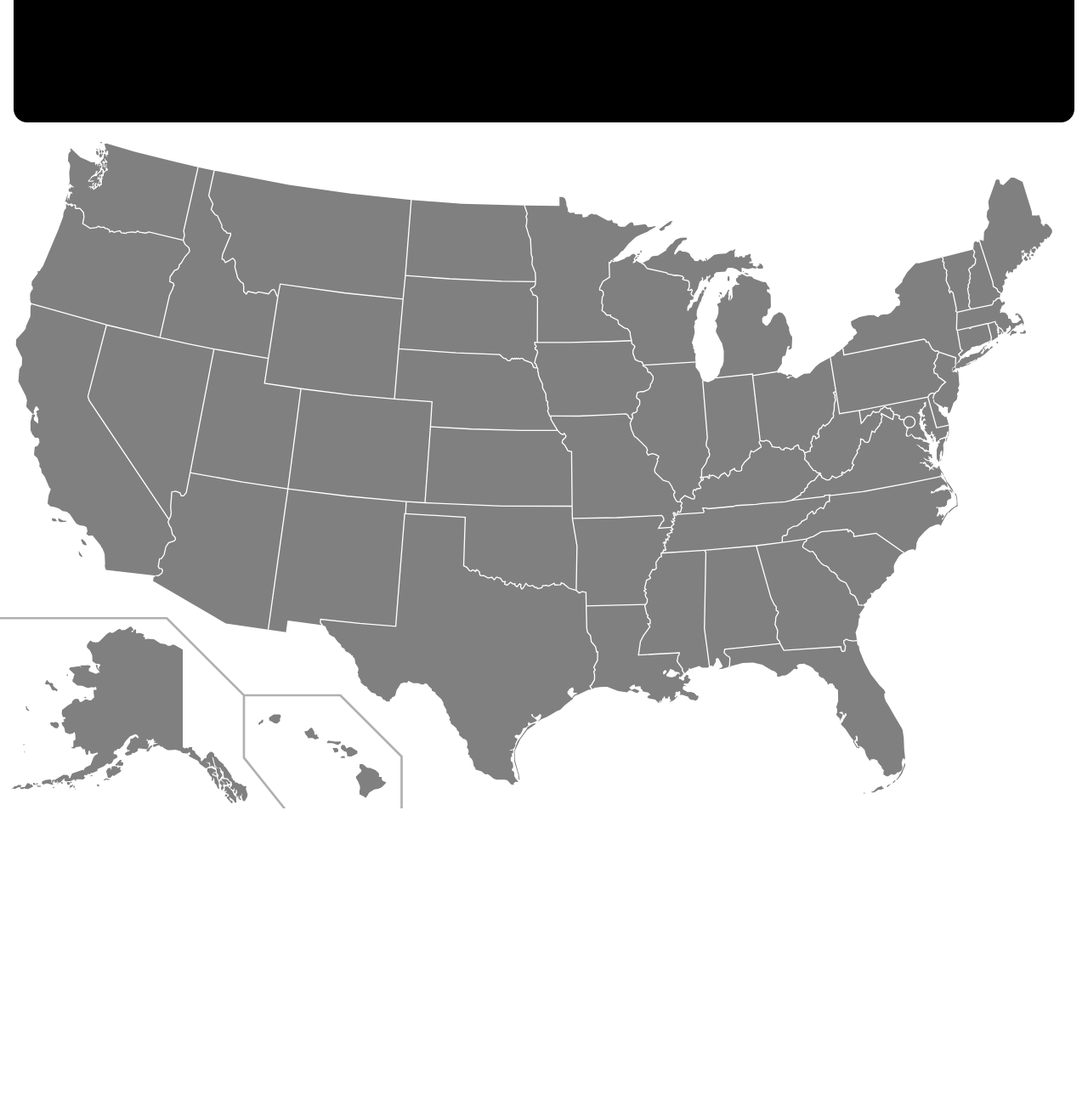
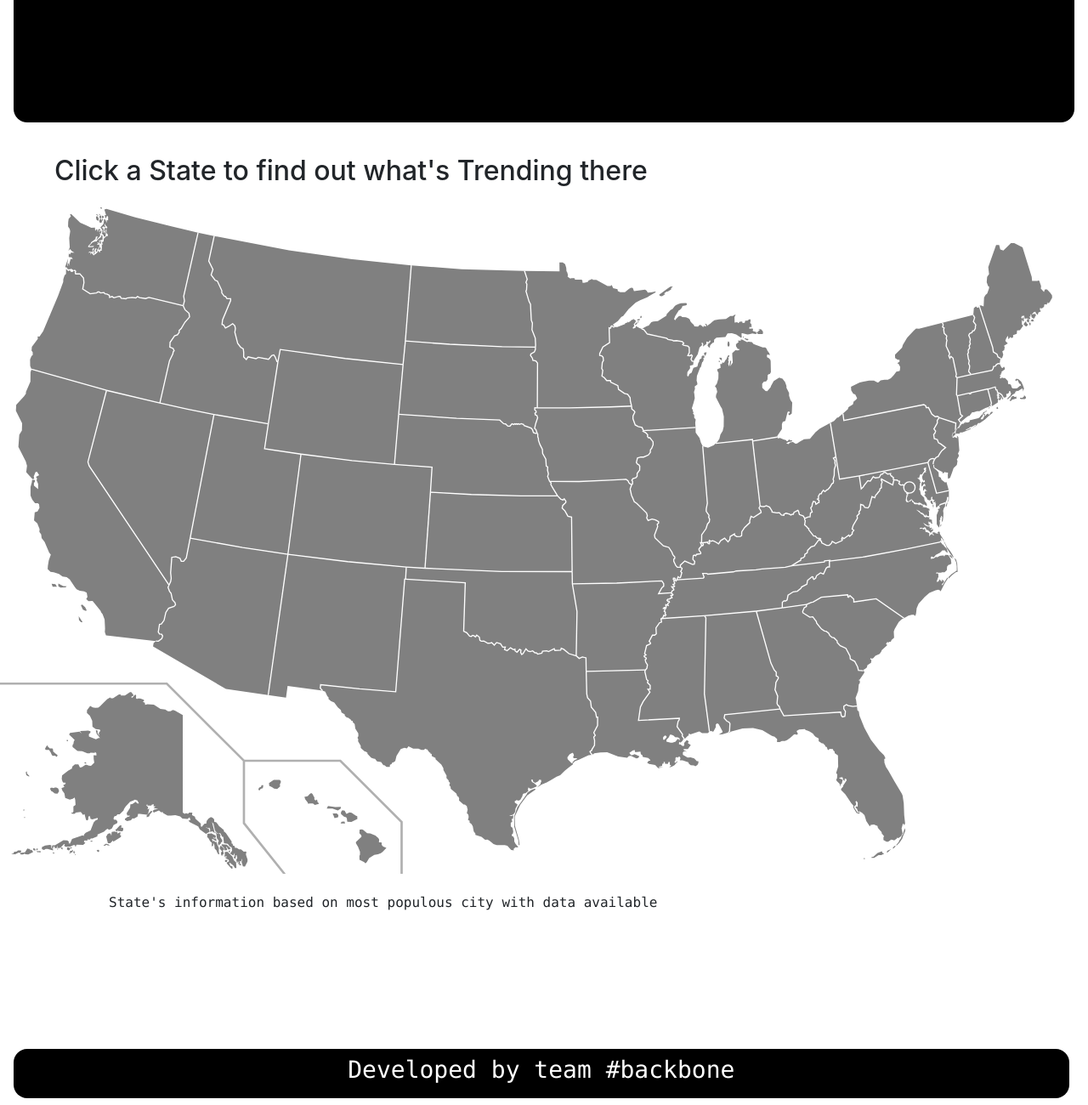
Before and after one commit to c-phillips7/twitter-map, a plain HTML site: page index.html in a window 1280 px wide. Shown: the part 622-1922 px from the top of the page at 85% size. Before the commit the page ends 1579 px from the top, so only its background shows below. Drawn offline with nearby package versions, Linux system fonts and the light colour scheme.

Commit message:
made links open new tab, added descriptive text around map, and added footer

```diff
--- a/css/style.css
+++ b/css/style.css
@@ -30,7 +30,6 @@ h1 {
 	font-size: 5em;
 	line-height: 1;
 	margin: 1vh;
-
 }
 .custom-select  {
   background-color: #000000;
@@ -95,6 +94,38 @@ ul a:visited {
   border: 2px solid var(--middle-yellow-red);
 }
 
+.footer{
+  font-size: 2em;
+  display: flex;
+  justify-content: center;
+  align-items: center;
+  text-align: center;
+  background-color: #000000;
+  font-family: "Lucida Console", Monaco, monospace;
+  color: #ffffff;
+  padding: 8px 15px;
+  margin: 4vh 2vh 1vh 2vh;
+  width: 97%;
+  border-radius: 2vh;
+  margin-top: 5em;
+}
+
+.description {
+  max-width: 100%;
+  display: flex;
+  margin-top: 3%;
+  margin-left: 5%;
+  margin-bottom: .5em;
+  font-family: -apple-system,BlinkMacSystemFont,"Segoe UI",Roboto,"Helvetica Neue",Arial,sans-serif,"Apple Color Emoji","Segoe UI Emoji","Segoe UI Symbol";
+}
+
+.caption {
+ max-width: 100%;
+ margin-top: 1em;
+ margin-left: 10%;
+ font-family: "Lucida Console", Monaco, monospace;
+}
+
 
 /* css for all states not specified below */
 
@@ -128,6 +159,10 @@ ul a:visited {
  color: #002868;
 }
 
+.modal-content {
+  max-width: 100%;
+}
+
 .modal-header {
     display: flex;
     flex-direction: row-reverse;
@@ -135,7 +170,8 @@ ul a:visited {
 .modal-body{
     display: flex;
     flex-direction: column;
-    margin-left: 2em
+    /* text-align: center; */
+    margin-left: 5%;
 }
 
 #map-div{
--- a/index.html
+++ b/index.html
@@ -63,7 +63,9 @@
     </div>
   </div>
 
-
+  <div class=description>
+    <h2>Click a State to find out what's Trending there</h2>
+  </div>
 
   <div class= "map-container flex">
     <div class="map-div">
@@ -347,9 +349,12 @@
 
       </svg>
     </div>
+    <div class=caption>
+      <p>State's information based on most populous city with data available</p>
+    </div>
 
-  <footer>
-    <!-- Credits -->
+  <footer class=footer>
+    <h3>Developed by team #backbone</h3>
   </footer>
 
   <script src="https://code.jquery.com/jquery-3.2.1.slim.min.js"
--- a/js/script.js
+++ b/js/script.js
@@ -20,7 +20,7 @@ var generateTrendingList = function(trendData) {
     for (var i = 0; i<trendData.length; i++) {
         var trendItem= document.createElement("li")
         trendItem.classList= ("trend-item slide-right")
-        trendItem.innerHTML= ("<a href=" + trendData[i].url + ">" + trendData[i].name + "</a>")
+        trendItem.innerHTML= ("<a href=" + trendData[i].url + " target=_blank>" + trendData[i].name + "</a>")
         trendsUl.append(trendItem)
     }
 }
```
